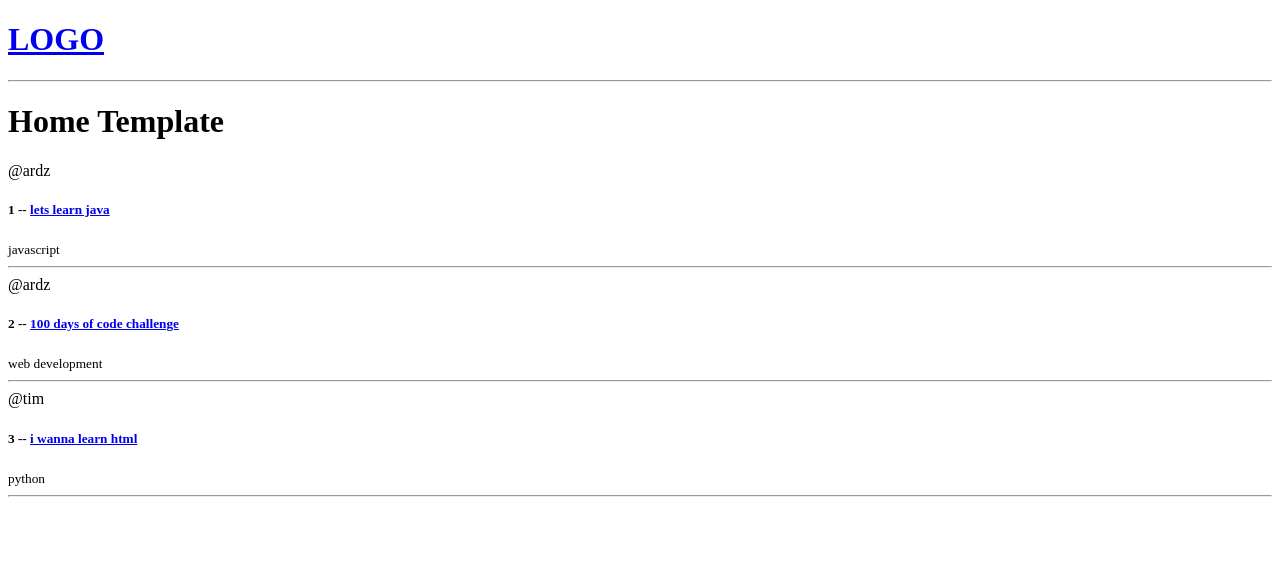
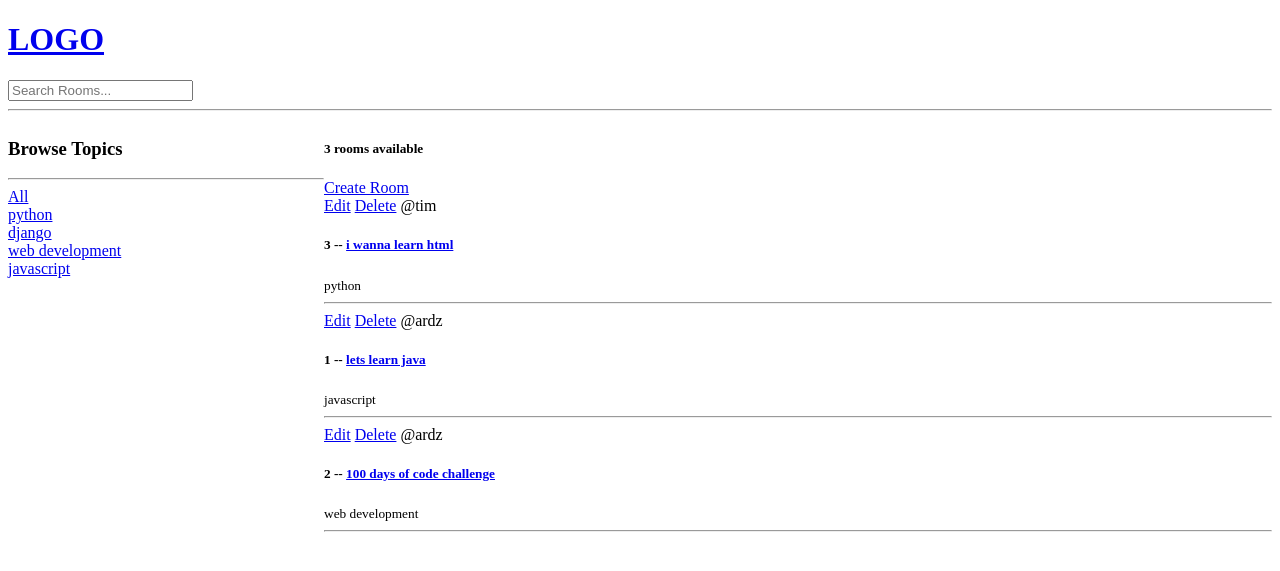
Before and after one commit to ardz01/uniBud, a Django app: page / in a window 1280 px wide. Shown: the top 571 px of the page. Run offline with Django 4.2, Linux system fonts and the light colour scheme; data comes from the database, SQL or seed files in the repository; both versions use the stored data as it was after the commit.

Commit message:
search
added search functionality

```diff
--- a/base/models.py
+++ b/base/models.py
@@ -25,6 +25,9 @@ class Room(models.Model):
     created = models.DateTimeField(auto_now_add=True)
 
 
+    class Meta:
+        ordering = ['-updated', '-created']
+
 
     def __str__(self):
         return self.name
--- a/base/templates/base/home.html
+++ b/base/templates/base/home.html
@@ -2,13 +2,47 @@
 
 
 {% block content %}
-<h1>Home Template</h1>
+
+<style>
+    .home-container{
+        display: grid;
+        grid-template-columns: 1fr 3fr;
+    }
+</style>
 
 
-<div>
+
+
+<div class="home-container">
+
+    <div>
+        <h3>Browse Topics</h3>
+        <hr>
+
+        <div>
+            <a href="{% url 'home' %}" >All</a>
+        </div>
+
+
+        {% for topic in topics %}
+            <div>
+                <a href="{% url 'home' %}?q={{topic.name}}" >{{topic.name}}</a>
+            </div>
+
+        {% endfor %}
+    </div>
+
+
+  <div>
+    <h5>{{room_count}} rooms available</h5>
+
+    <a href="{% url 'create-room' %}">Create Room</a>
+
     <div>
         {% for room in rooms %}
             <div>
+                <a href="{% url 'update-room' room.id %}">Edit</a>
+                <a href="{% url 'delete-room' room.id %}">Delete</a>
                 <span>@{{room.host.username}}</span>
                 <h5>{{room.id}} -- <a href="{% url 'room' room.id %}">{{room.name}}</a></h5>
                 <small>{{room.topic.name}}</small>
@@ -17,6 +51,13 @@
 
         {% endfor %}
     </div>
+
+
+
+
+
+  </div>
+
 </div>
 
 {% endblock content %}
--- a/base/urls.py
+++ b/base/urls.py
@@ -3,4 +3,8 @@ from . import views
 urlpatterns = [
     path('', views.home, name="home"),
     path('room/<str:pk>/', views.room, name="room"),
+
+    path('create-room/', views.createRoom, name="create-room"),
+    path('update-room/<str:pk>/', views.updateRoom, name="update-room"),
+    path('delete-room/<str:pk>/', views.deleteRoom, name="delete-room"),
 ]
--- a/base/views.py
+++ b/base/views.py
@@ -1,5 +1,7 @@
-from django.shortcuts import render
-from .models import Room
+from django.shortcuts import render, redirect
+from django.db.models import Q
+from .models import Room, Topic
+from .forms import RoomForm
 
 
 # Create your views here.
@@ -13,13 +15,56 @@ from .models import Room
 #]
 
 def home(request):
-    rooms = Room.objects.all()
-    context = {'rooms': rooms}
+    q = request.GET.get('q') if request.GET.get('q') != None else ''
+
+    rooms = Room.objects.filter(
+        Q(topic__name__icontains=q) |
+        Q(name__icontains=q) |
+        Q(description__icontains=q)
+    )
+
+
+    topics = Topic.objects.all()
+    room_count = rooms.count()
+
+
+    context = {'rooms': rooms, 'topics': topics, 'room_count': room_count}
     return render(request, 'base/home.html', context)
 
 def room(request, pk):
     room = Room.objects.get(id=pk)
     context = {'room': room}
+    return render(request, 'base/room.html', context)
+
+def createRoom(request):
+    form = RoomForm()
+    if request.method == 'POST':
+        form = RoomForm(request.POST)
+        if form.is_valid():
+            form.save()
+            return redirect('home')
+    context = {'form': form}
+    return render(request, 'base/room_form.html', context)
 
 
-    return render(request, 'base/room.html', context)
+def updateRoom(request, pk):
+     room = Room.objects.get(id=pk)
+     form = RoomForm(instance=room)
+
+     if request.method == 'POST':
+        form = RoomForm(request.POST, instance=room)
+        if form.is_valid():
+            form.save()
+            return redirect('home')
+
+     context = {'form': form}
+     return render(request, 'base/room_form.html', context)
+
+
+
+def deleteRoom(request, pk):
+    room = Room.objects.get(id=pk)
+    if request.method == 'POST':
+        room.delete()
+        return redirect('home')
+    return render(request, 'base/delete.html', {'obj': room})
--- a/templates/navbar.html
+++ b/templates/navbar.html
@@ -3,4 +3,13 @@
 
 </a>
 
+<form method="GET" action="{% url 'home' %}">
+    <input type="text" name="q" placeholder="Search Rooms..." />
+
+</form>
+
+
+
+
+
 <hr>
```
Also changed, not shown: base/forms.py (added, +8 -0 lines), base/templates/base/delete.html (added, +22 -0 lines), base/templates/base/room_form.html (added, +36 -0 lines), db.sqlite3.
